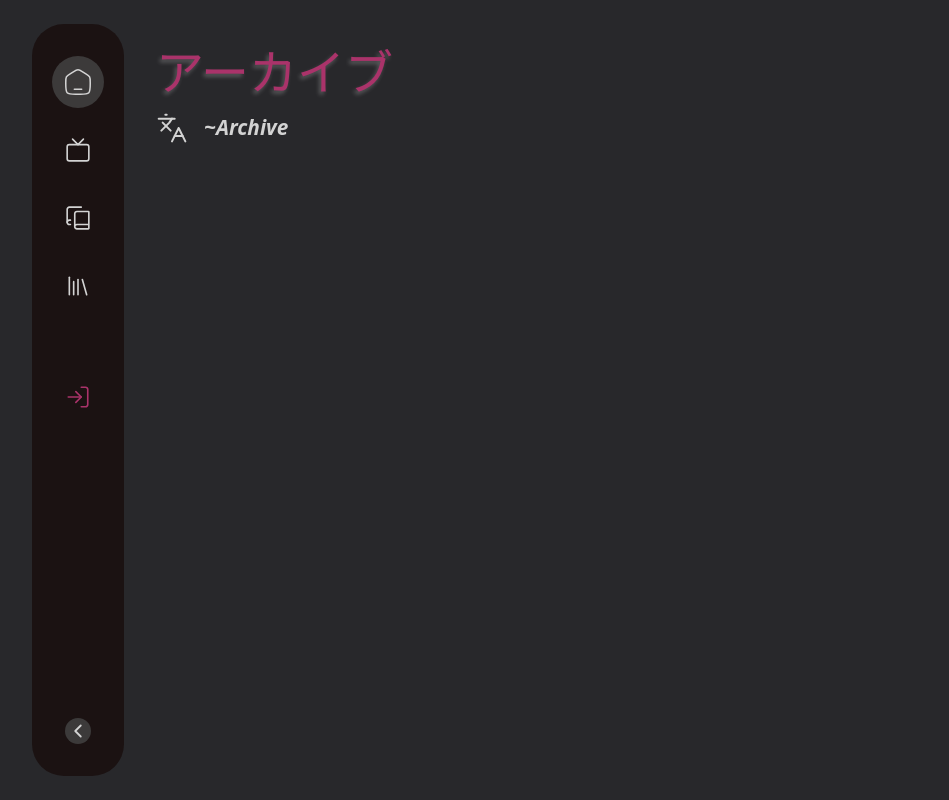
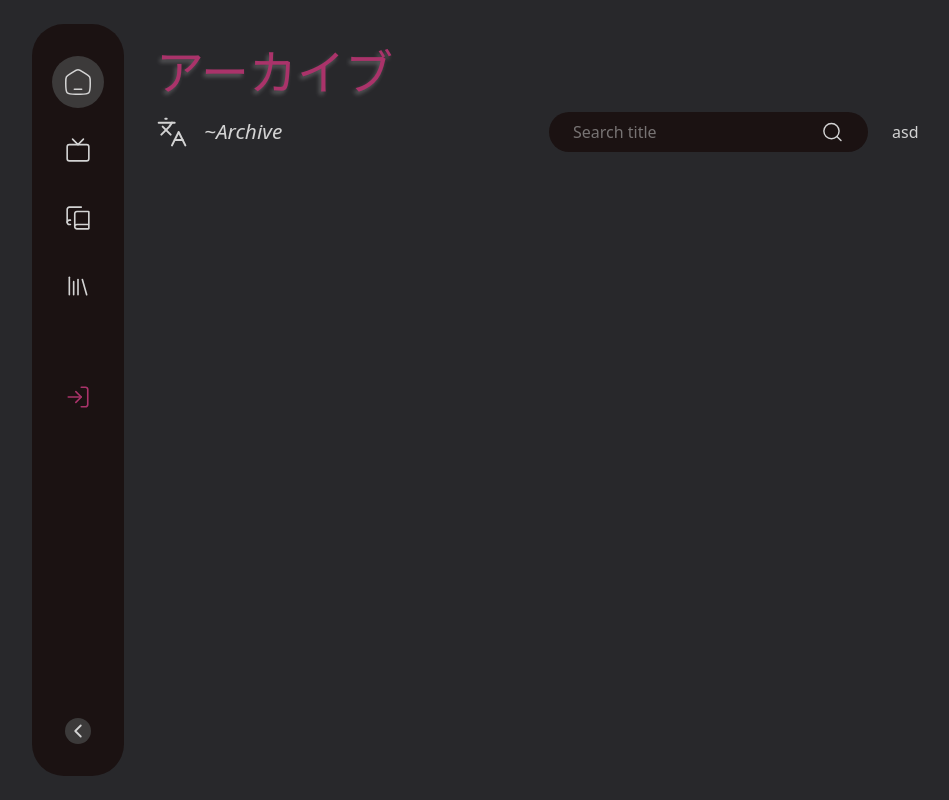
Before and after one commit to kite1412/react-aakaibu, a React (Vite) app: page / in a window 1280 px wide. Shown: the whole page, without its empty margins (0-949 px from the left). Built offline with nearby package versions, Linux system fonts and the light colour scheme; a web font is replaced by a local one.

Commit message:
feat: add search bar in home page

```diff
--- /dev/null
+++ b/src/components/SearchBar.tsx
@@ -0,0 +1,33 @@
+import { input } from "framer-motion/client"
+import Search from "../assets/search.svg?react"
+
+interface SearchBarProps {
+  value: string
+  onValueChange: (newValue: string) => void
+  placeholder?: string
+  className?: string
+}
+
+export default function SearchBar({
+  value,
+  onValueChange,
+  placeholder = "Search title",
+  className = ""
+}: SearchBarProps) {
+  return (
+    <div className={`
+      flex items-center gap-4 rounded-full py-2 px-6 bg-on-background
+      select-none justify-between ${className}
+    `}>
+      <input
+        value={value}
+        onChange={e => onValueChange(e.target.value)}
+        placeholder={placeholder}
+        className="outline-none flex-9/10"
+      />
+      <Search
+        className="size-[24px]"
+      />
+    </div>
+  )
+}
--- a/src/pages/HomePage.tsx
+++ b/src/pages/HomePage.tsx
@@ -1,11 +1,30 @@
+import { useState } from "react"
 import Languages from "../assets/languages.svg?react"
+import SearchBar from "../components/SearchBar"
 import PageLayout from "../layouts/PageLayout"
 
 export default function HomePage() {
+  const [searchValue, setSearchValue] = useState("");
+
   return <PageLayout>
-    <div className="flex gap-4">
-      <div className="flex flex-col gap-10">
-        <AppLogo />
+    <div className="flex flex-col gap-4">
+      <AppLogo />
+      <div className="flex gap-6 items-center">
+        <div className="flex flex-col gap-10 flex-2/3">
+          <div className="flex items-center justify-between">
+            <div className="flex gap-4 items-center select-none">
+              <Languages />
+              <i className="text-medium">~Archive</i>
+            </div>
+            <SearchBar
+              value={searchValue}
+              onValueChange={setSearchValue}
+            />
+          </div>
+        </div>
+        <div className="flex-1/3">
+          asd
+        </div>
       </div>
     </div>
   </PageLayout>
@@ -22,10 +41,6 @@ function AppLogo() {
       >
         アーカイブ
       </span>
-      <div className="flex gap-4 items-center">
-        <Languages />
-        <i className="text-medium">~Archive</i>
-      </div>
     </div>
   )
 }
```
